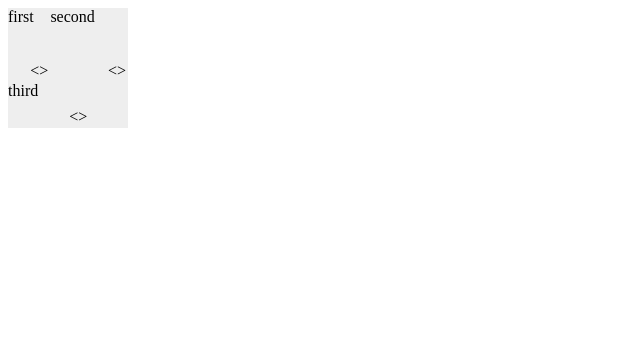
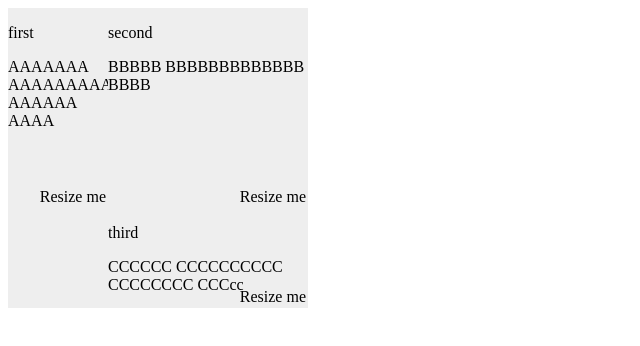
Before and after one commit to shanovskyi-b/callcenter-dashboard, an Angular app in the folder frontend/dasboard/: page / in a window 1280 px wide. Shown: the top 346 px of the page, without its empty margins (0-640 px from the left). Built offline with nearby package versions, Linux system fonts and the light colour scheme.

Commit message:
add draggger to grid cell, remove resizer (use dragger instead)

```diff
--- a/frontend/dasboard/src/app/app.component.html
+++ b/frontend/dasboard/src/app/app.component.html
@@ -3,7 +3,7 @@
 <app-calls></app-calls> -->
 
 <app-grid [cells]="[widget1, widget2, widget3]">
-  <app-grid-cell [cell]="widget1" class="w1">{{widget1.name}}</app-grid-cell>
-  <app-grid-cell [cell]="widget2" class="w2">{{widget2.name}}</app-grid-cell>
-  <app-grid-cell [cell]="widget3" class="w3">{{widget3.name}}</app-grid-cell>
+  <app-grid-cell [cell]="widget1" class="w1">AAAAAAA AAAAAAAAAA AAAAAA AAAA</app-grid-cell>
+  <app-grid-cell [cell]="widget2" class="w2">BBBBB BBBBBBBBBBBBB BBBB</app-grid-cell>
+  <app-grid-cell [cell]="widget3" class="w3">CCCCCC CCCCCCCCCC CCCCCCCC CCCcc</app-grid-cell>
 </app-grid>
--- a/frontend/dasboard/src/app/app.module.ts
+++ b/frontend/dasboard/src/app/app.module.ts
@@ -7,7 +7,7 @@ import { CallsComponent } from './components/calls/calls.component';
 import { CallsSortPipe } from './components/calls/calls-sort.pipe';
 import { GridComponent } from './components/grid/grid.component';
 import { GridCellComponent } from './components/grid-cell/grid-cell.component';
-import { ResizerComponent } from './components/resizer/resizer.component';
+import { DraggerDirective } from './directives/dragger/dragger.directive';
 
 @NgModule({
   declarations: [
@@ -17,7 +17,7 @@ import { ResizerComponent } from './components/resizer/resizer.component';
     CallsSortPipe,
     GridComponent,
     GridCellComponent,
-    ResizerComponent,
+    DraggerDirective,
   ],
   imports: [
     BrowserModule
--- a/frontend/dasboard/src/app/components/grid-cell/grid-cell.component.html
+++ b/frontend/dasboard/src/app/components/grid-cell/grid-cell.component.html
@@ -1,4 +1,14 @@
 <div class="grid-cell">
+  <div class="grid-cell__header" appDragger (onPositionChange)="onPositionChange($event)">
+    <p class="grid-cell__title">{{cell.name}}</p>
+  </div>
+
   <ng-content></ng-content>
-  <app-resizer (onSizeChange)="onSizeChange($event)"></app-resizer>
+
+  <div class="grid-cell__resizer"
+    appDragger
+    (onPositionChange)="onSizeChange2($event)"
+  >
+    Resize me
+  </div>
 </div>
--- a/frontend/dasboard/src/app/components/grid-cell/grid-cell.component.scss
+++ b/frontend/dasboard/src/app/components/grid-cell/grid-cell.component.scss
@@ -5,4 +5,11 @@
 .grid-cell {
   width: 100%;
   height: 100%;
+  overflow: hidden;
 }
+
+.grid-cell__resizer {
+  position: absolute;
+  right: 2px;
+  bottom: 2px;
+}
--- a/frontend/dasboard/src/app/components/grid-cell/grid-cell.component.ts
+++ b/frontend/dasboard/src/app/components/grid-cell/grid-cell.component.ts
@@ -18,21 +18,34 @@ export class GridCellComponent implements OnInit {
   ngOnInit() {
   }
 
-  onSizeChange({ width, height }) {
-    width = this.calculateNewSize(width);
-    height = this.calculateNewSize(height);
-
-    if (width !== this.cell.width && width > 0) {
-      this.cell.width = width;
+  onPositionChange(offset: { x: number, y: number }) {
+    if (Math.abs(offset.x) > CELL_SIZE / 2) {
+      this.cell.position.x = Math.max(
+        this.cell.position.x + Math.round(offset.x / CELL_SIZE)
+      , 0)
+      this.cell.postionUpdateDate = Date.now();
     }
 
-    if (height !== this.cell.height && height > 0) {
-      this.cell.height = height;
+    if (Math.abs(offset.y) > CELL_SIZE / 2) {
+      this.cell.position.y = Math.max(
+        this.cell.position.y + Math.round(offset.y / CELL_SIZE)
+      , 0)
+      this.cell.postionUpdateDate = Date.now();
     }
   }
 
-  private calculateNewSize(size) {
-    return Math.floor(size / CELL_SIZE) + Math.round((size % CELL_SIZE) / CELL_SIZE);;
+  onSizeChange(offset: { x: number, y: number }) {
+    if (Math.abs(offset.x) > CELL_SIZE / 2) {
+      this.cell.width = Math.max(
+        this.cell.width + Math.round(offset.x / CELL_SIZE)
+      , 1)
+    }
+
+    if (Math.abs(offset.y) > CELL_SIZE / 2) {
+      this.cell.height = Math.max(
+        this.cell.height + Math.round(offset.y / CELL_SIZE)
+      , 1)
+    }
   }
 
 }
--- a/frontend/dasboard/src/app/components/grid/grid.component.ts
+++ b/frontend/dasboard/src/app/components/grid/grid.component.ts
@@ -46,6 +46,8 @@ export class GridComponent {
         .join(' '),
       'width': width * CELL_SIZE + 'px',
       'height': height * CELL_SIZE + 'px',
+      'grid-auto-rows': CELL_SIZE + 'px',
+      'grid-auto-columns': CELL_SIZE + 'px',
     };
   }
 
@@ -71,7 +73,7 @@ export class GridComponent {
       }
     }
 
-    fixWhiteSpaces();
+    // fixWhiteSpaces();
 
     function fixCell(cell) {
       const leftCornerUsedPoint = usedPoints[pointToKey(cell.position.x, cell.position.y)];
@@ -128,6 +130,7 @@ export class GridComponent {
     return this.cells.sort((a, b) => (
       a.position.x - b.position.x
       || a.position.y - b.position.y
+      || b.postionUpdateDate - a.postionUpdateDate
     ));
   }
 }
--- a/frontend/dasboard/src/app/components/resizer/resizer.component.html
+++ /dev/null
@@ -1 +0,0 @@
-<div>&lt;&gt;</div>
--- a/frontend/dasboard/src/app/components/resizer/resizer.component.scss
+++ /dev/null
@@ -1,5 +0,0 @@
-:host {
-  position: absolute;
-  right: 2px;
-  bottom: 2px;
-}
--- a/frontend/dasboard/src/app/components/resizer/resizer.component.ts
+++ /dev/null
@@ -1,112 +0,0 @@
-import { Component, EventEmitter, Output, HostListener, ElementRef } from '@angular/core';
-import { fromEvent, Subscription } from 'rxjs';
-import { throttleTime } from 'rxjs/operators';
-
-@Component({
-  selector: 'app-resizer',
-  templateUrl: './resizer.component.html',
-  styleUrls: ['./resizer.component.scss']
-})
-export class ResizerComponent {
-  @Output() onSizeChange = new EventEmitter<{ width: number, height: number }>();;
-  private startSize: {
-    width: number,
-    height: number
-  };
-  private startPoint: {
-    x: number,
-    y: number
-  };
-  private mouseMoveSubscription: Subscription;
-  private mouseUpSubscription: Subscription;
-
-  constructor(private elRef:ElementRef) { }
-
-  @HostListener('mousedown', ['$event'])
-  dragStart(event) {
-    const parentElement = this.elRef.nativeElement.parentElement;
-    console.log('parentElement is', parentElement);
-
-    this.startSize = {
-      width: parentElement.offsetWidth,
-      height: parentElement.offsetHeight
-    };
-
-    this.startPoint = {
-      x: event.clientX,
-      y: event.clientY
-    };
-
-    this.mouseUpSubscription = fromEvent(document, 'mouseup')
-      .pipe(
-        throttleTime(100)
-      )
-      .subscribe((event) => {
-        this.dragEnd(event);
-      });
-
-    this.mouseMoveSubscription = fromEvent(document, 'mousemove')
-      .pipe(
-        throttleTime(100)
-      )
-      .subscribe((event) => {
-        this.dragging(event);
-      });
-
-    // Disable highlighting while dragging
-    if(event.stopPropagation) event.stopPropagation();
-    if(event.preventDefault) event.preventDefault();
-    event.cancelBubble = true;
-    event.returnValue = false;
-
-    // updateInfo(e);
-    // scope.$emit('angular-resizable.resizeStart', info);
-  };
-
-  dragEnd(event) {
-    console.log('drag end')
-    // updateInfo();
-    // scope.$emit('angular-resizable.resizeEnd', info);
-    this.mouseUpSubscription.unsubscribe();
-    this.mouseMoveSubscription.unsubscribe();
-  };
-
-  dragging(event) {
-    // console.log('event.clientX', event.clientX, this.startPoint.x, this.startSize.width)
-    const offset = {
-      x: event.clientX - this.startPoint.x,
-      y: event.clientY - this.startPoint.y
-    };
-
-    const newSize = {
-      width: this.startSize.width + offset.x,
-      height: this.startSize.height + offset.y
-    }
-
-    // console.log('update', newSize);
-    this.onSizeChange.emit(newSize);
-
-    // var prop, offset = axis === 'x' ? start - e.clientX : start - e.clientY;
-    // switch(dragDir) {
-    //     case 'top':
-    //         prop = scope.rFlex ? flexBasis : 'height';
-    //         element[0].style[prop] = h + (offset * vy) + 'px';
-    //         break;
-    //     case 'bottom':
-    //         prop = scope.rFlex ? flexBasis : 'height';
-    //         element[0].style[prop] = h - (offset * vy) + 'px';
-    //         break;
-    //     case 'right':
-    //         prop = scope.rFlex ? flexBasis : 'width';
-    //         element[0].style[prop] = w - (offset * vx) + 'px';
-    //         break;
-    //     case 'left':
-    //         prop = scope.rFlex ? flexBasis : 'width';
-    //         element[0].style[prop] = w + (offset * vx) + 'px';
-    //         break;
-    // }
-
-    // updateInfo(event);
-    // throttle(() => this.onSizeChange(newSize));
-  };
-}
--- /dev/null
+++ b/frontend/dasboard/src/app/directives/dragger/dragger.directive.ts
@@ -0,0 +1,94 @@
+import { Directive, EventEmitter, Input, Output, HostListener, ElementRef } from '@angular/core';
+import { fromEvent, Subscription } from 'rxjs';
+import { throttleTime } from 'rxjs/operators';
+
+
+@Directive({
+  selector: '[appDragger]'
+})
+export class DraggerDirective {
+  @Output() onPositionChange = new EventEmitter<{ x: number, y: number }>();
+
+  private startPoint: {
+    x: number,
+    y: number
+  };
+  private startPointOffset: {
+    top: number,
+    left: number
+  };
+  private mouseMoveSubscription: Subscription;
+  private mouseUpSubscription: Subscription;
+
+  constructor(private elRef:ElementRef) { }
+
+  @HostListener('mousedown', ['$event'])
+  dragStart(event) {
+    console.log('event', event)
+    this.startPoint = {
+      x: event.clientX,
+      y: event.clientY
+    };
+    this.startPointOffset = getOffsetRect(this.elRef.nativeElement);
+    this.mouseUpSubscription = fromEvent(document, 'mouseup')
+      .pipe(
+        throttleTime(100)
+      )
+      .subscribe((event) => {
+        this.dragEnd(event);
+      });
+
+    this.mouseMoveSubscription = fromEvent(document, 'mousemove')
+      .pipe(
+        throttleTime(100)
+      )
+      .subscribe((event) => {
+        this.dragging(event);
+      });
+
+    if(event.stopPropagation) event.stopPropagation();
+    if(event.preventDefault) event.preventDefault();
+    event.cancelBubble = true;
+    event.returnValue = false;
+  };
+
+  dragEnd(event) {
+    this.mouseUpSubscription.unsubscribe();
+    this.mouseMoveSubscription.unsubscribe();
+  };
+
+  dragging(event) {
+    const mouseOffset = {
+      x: event.clientX - this.startPoint.x,
+      y: event.clientY - this.startPoint.y
+    };
+
+    const elementOffset = getOffsetRect(this.elRef.nativeElement);
+    console.log('element offset', this.startPointOffset.top, elementOffset.top, elementOffset.top - this.startPointOffset.top)
+
+    this.onPositionChange.emit({
+      x: mouseOffset.x - (elementOffset.left - this.startPointOffset.left),
+      y: mouseOffset.y - (elementOffset.top - this.startPointOffset.top),
+    });
+
+    // this.onPositionChange.emit(mouseOffset);
+  };
+}
+
+function getOffsetRect(element) : { top: number, left: number } {
+  const box = element.getBoundingClientRect();
+
+  const body = document.body;
+  const docElem = document.documentElement;
+
+  const scrollTop = window.pageYOffset || docElem.scrollTop || body.scrollTop;
+  const scrollLeft = window.pageXOffset || docElem.scrollLeft || body.scrollLeft;
+
+  const clientTop = docElem.clientTop || body.clientTop || 0;
+  const clientLeft = docElem.clientLeft || body.clientLeft || 0;
+
+  const top  = box.top +  scrollTop - clientTop;
+  const left = box.left + scrollLeft - clientLeft;
+
+  return { top: Math.round(top), left: Math.round(left) };
+}
--- a/frontend/dasboard/src/app/models/cell/cell.ts
+++ b/frontend/dasboard/src/app/models/cell/cell.ts
@@ -1,12 +1,13 @@
 type Point = {x: number, y: number};
 
-export const CELL_SIZE = 40;
+export const CELL_SIZE = 100;
 
 export class Cell {
   name: string;
   position: Point;
   width: number;
   height: number;
+  postionUpdateDate;
 
   constructor(name: string, position: Point, width: number, height: number) {
     this.name = name;
```
Also changed, not shown: 2 other files (tests, documents, lock files or other folders).
